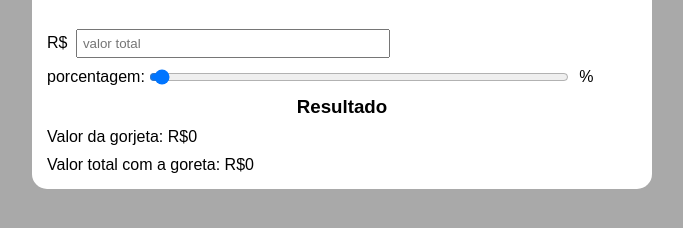
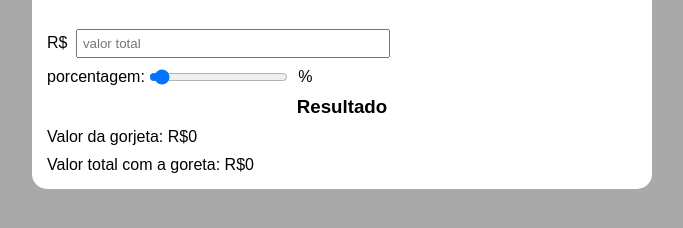
Before and after one commit to 0VitorGabriel/projeto-gorjeta, a plain HTML site: page index.html in a window 1280 px wide. Shown: the part 148-376 px from the top of the page, without its empty margins (298-981 px from the left). Drawn offline with Linux system fonts and the light colour scheme.

Commit message:
tirei o width no input:range

```diff
--- a/style/style.css
+++ b/style/style.css
@@ -35,7 +35,6 @@ input, p {
 }
 
 #id_porcentagem {
-    width: 410px;
     height: 0px;
     margin-right: 10px;
 }
```
